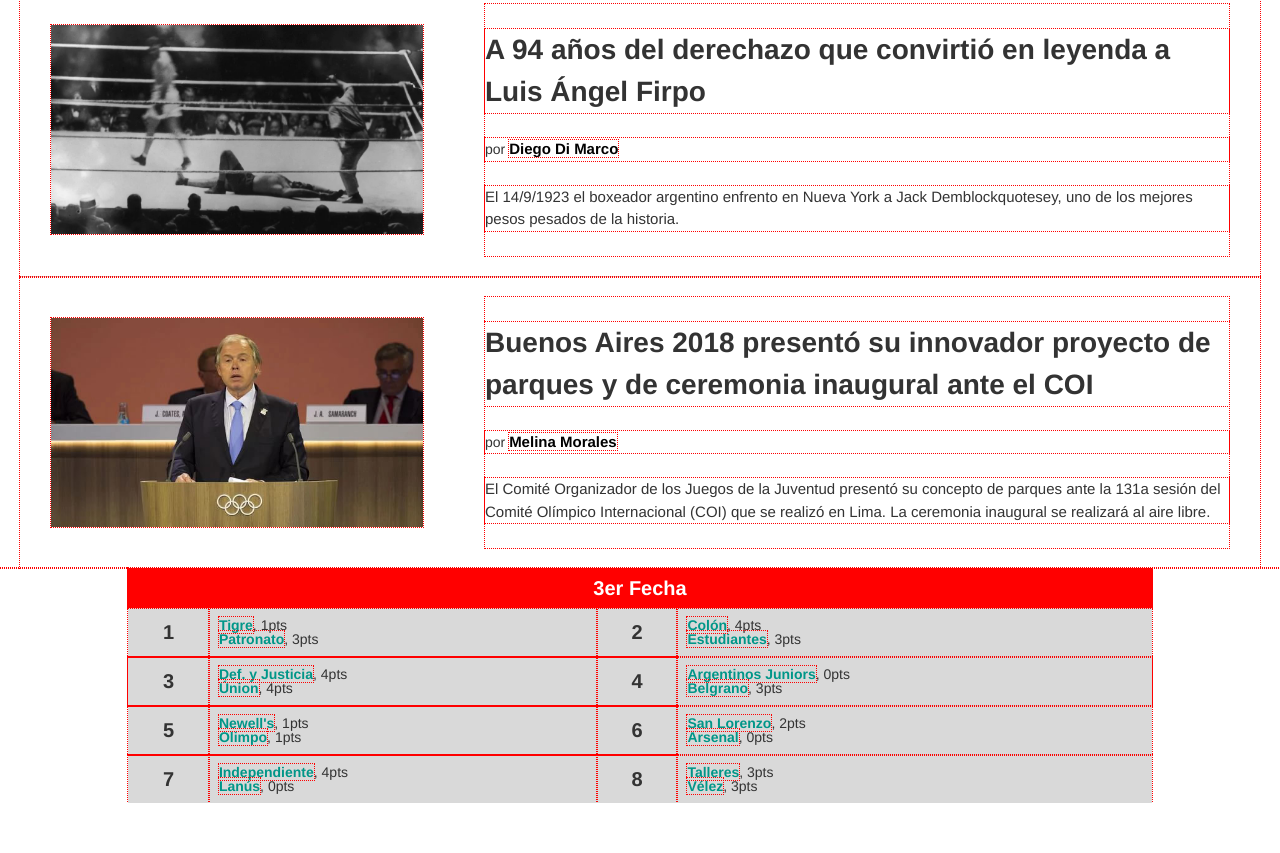
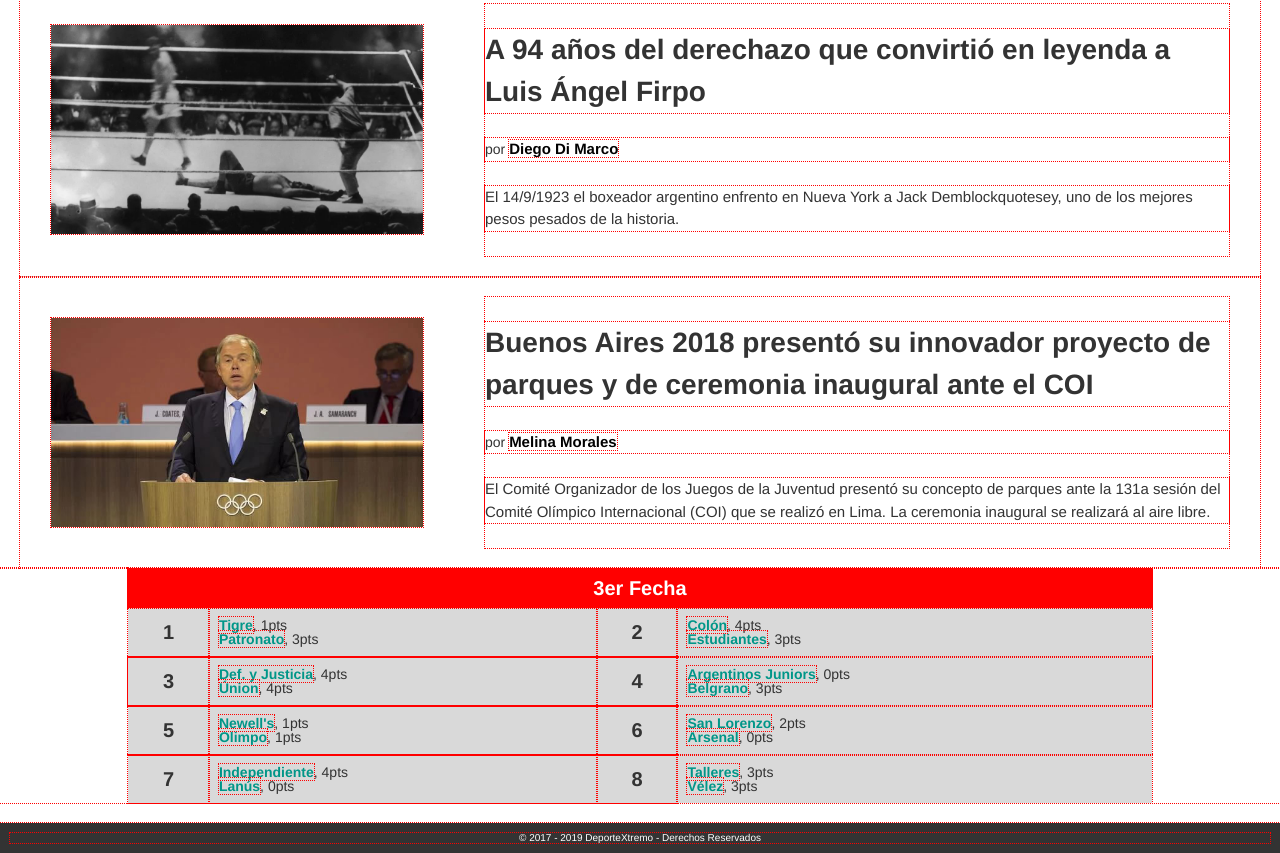
Before and after one commit to IgnacioTsaii/PWFE-M1-05, a plain HTML site: page index.html in a window 1280 px wide. Shown: the part 1448-2301 px from the top of the page. Before the commit the page ends 2251 px from the top, so only its background shows below. Drawn offline with Linux system fonts and the light colour scheme.

Commit message:
Maquetado del footer

```diff
--- a/css/style.css
+++ b/css/style.css
@@ -144,3 +144,11 @@ header ul li {
 #tabla-posiciones table tr:last-child{
 	border: none;
 }
+footer {
+	background-color: #333;
+	color: #FFF;
+	font-size: 10px;
+	text-align: center;
+	padding: 10px;
+	margin-top: 20px;
+}
--- a/index.html
+++ b/index.html
@@ -164,6 +164,10 @@
 			</section>
 		</main>
 
+		<footer>
+			<p>&copy; 2017 - 2019 DeporteXtremo - Derechos Reservados</p>
+		</footer>
+
 		<!-- AREA DE SCRIPT -->
 		<script src="./js/main.js"></script>
 	</body>
```
